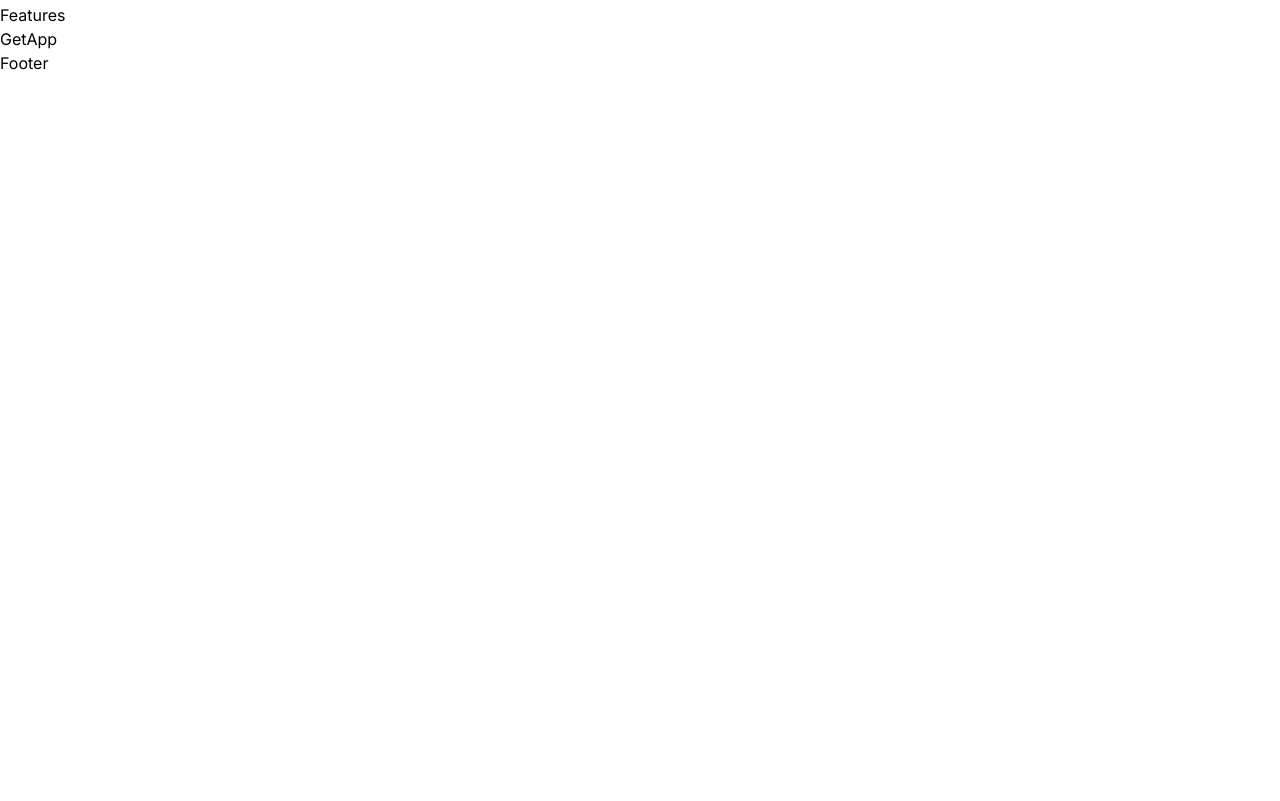
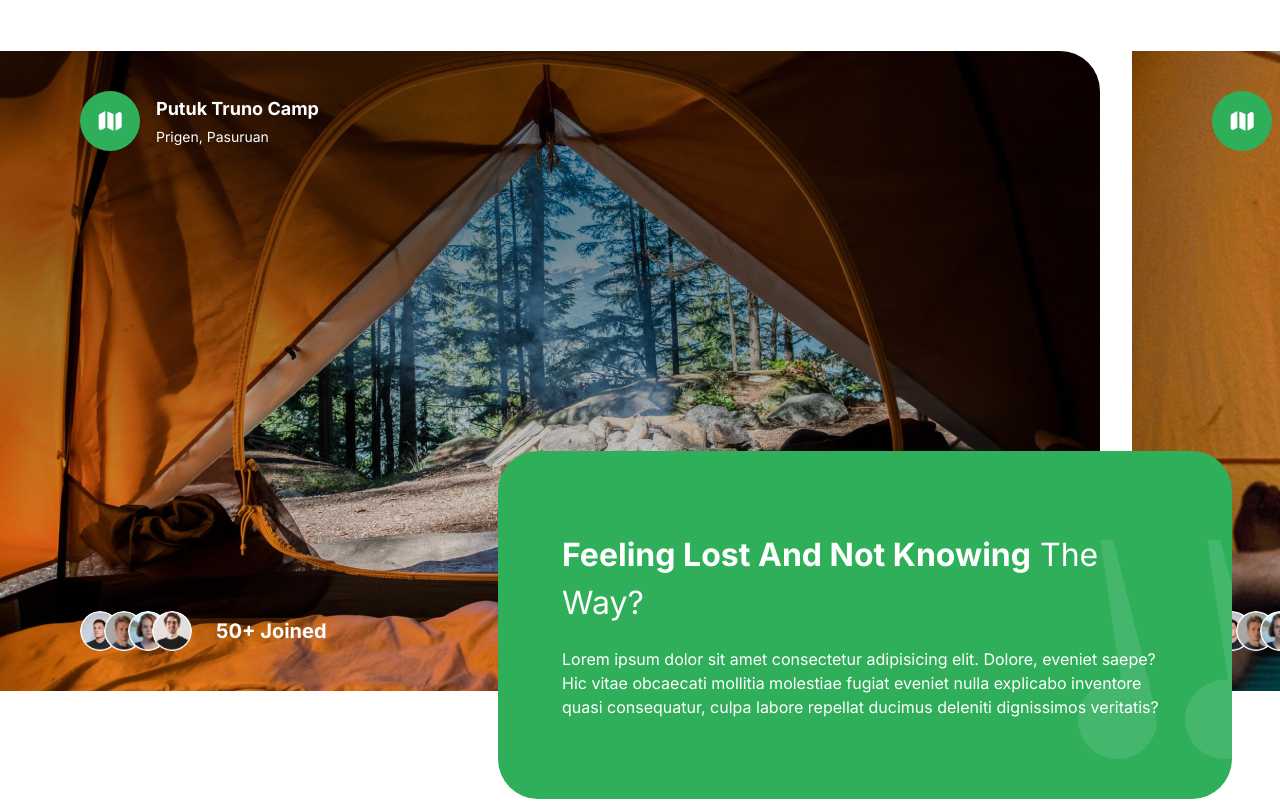
Before and after one commit to mozahidr/putuktravel, a Next.js app: page / in a window 1280 px wide. Shown: the part 922-1723 px from the top of the page. Before the commit the page ends 997 px from the top, so only its background shows below. Built offline with nearby package versions, Linux system fonts and the light colour scheme.

Commit message:
camp section done

```diff
--- a/components/Camp.tsx
+++ b/components/Camp.tsx
@@ -1,9 +1,93 @@
-import React from 'react'
+import { PEOPLE_URL } from '@/constants';
+import Image from 'next/image';
+
+interface CampProps {
+  backgroundImage: string;
+  title: string;
+  subtitle: string;
+  peopleJoined: string;
+}
+const CampSite = ({
+  backgroundImage,
+  title,
+  subtitle,
+  peopleJoined,
+}: CampProps) => {
+  return (
+    <div
+      className={`h-full w-full min-w-[1100px] ${backgroundImage} bg-cover bg-no-repeat lg:rounded-r-5xl 2xl:rounded-5xl`}
+    >
+      <div className="flex h-full flex-col items-start justify-between p-6 lg:px-20 lg:py-10">
+        <div className="flexCenter gap-4">
+          <div className="rounded-full bg-green-50 p-4">
+            <Image src="/folded-map.svg" alt="map" width={28} height={28} />
+          </div>
+          <div className="flex flex-col gap-1">
+            <h4 className="bold-18 text-white">{title}</h4>
+            <p className="regular-14 text-white">{subtitle}</p>
+          </div>
+        </div>
+        {/* People */}
+        <div className="flexCenter gap-6">
+          <span className="flex -space-x-4 overflow-hidden">
+            {PEOPLE_URL.map((url) => (
+              <Image
+                src={url}
+                key={url}
+                alt="person"
+                width={52}
+                height={52}
+                className="inline-block h-10 w-10 rounded-full"
+              />
+            ))}
+          </span>
+          <p className="bold-16 md:bold-20 text-white">{peopleJoined}</p>
+        </div>
+      </div>
+    </div>
+  );
+};
 
 const Camp = () => {
   return (
-    <div>Camp</div>
-  )
-}
+    <section className="2xl:max-container relative flex flex-col py-10 lg:mb-10 lg:py-24 xl:mb-20">
+      <div className="hide-scrollbar flex h-[340px] w-full items-start justify-start gap-8 overflow-x-auto lg:h-[400px] xl:h-[640px]">
+        <CampSite
+          backgroundImage="bg-bg-img-1"
+          title="Putuk Truno Camp"
+          subtitle="Prigen, Pasuruan"
+          peopleJoined="50+ Joined"
+        />
+        <CampSite
+          backgroundImage="bg-bg-img-2"
+          title="Mountain View Camp"
+          subtitle="Somewhere in the Wilderness"
+          peopleJoined="50+ Joined"
+        />
+      </div>
+      {/* Pop Up */}
+      <div className="flexEnd mt-10 px-6 lg:-mt-60 lg:mr-6">
+        <div className="bg-green-50 p-8 lg:max-w-[500px] xl:max-w-[734px] xl:rounded-5xl xl:px-16 xl:py-20 relative w-full overflow-hidden rounded-3xl">
+          <h2 className="regular-24 md:regular-32 2xl:regular-64 capitalize text-white">
+            <strong>Feeling Lost and not knowing</strong> The way?
+          </h2>
+          <p className="regular-14 xl:regular-16 mt-5 text-white">
+            Lorem ipsum dolor sit amet consectetur adipisicing elit. Dolore,
+            eveniet saepe? Hic vitae obcaecati mollitia molestiae fugiat eveniet
+            nulla explicabo inventore quasi consequatur, culpa labore repellat
+            ducimus deleniti dignissimos veritatis?
+          </p>
+          <Image
+            src='/quote.svg'
+            alt='camp-2'
+            width={186}
+            height={219}
+            className='camp-quote'
+          />
+        </div>
+      </div>
+    </section>
+  );
+};
 
-export default Camp
+export default Camp;
```
